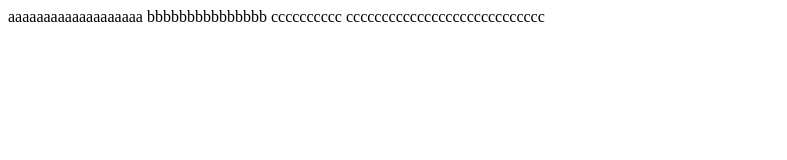
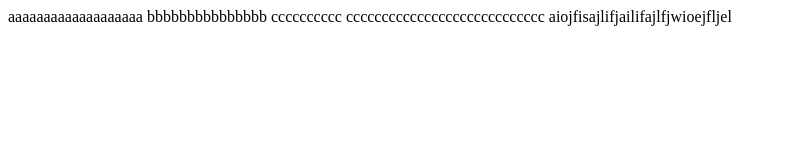
Before and after one commit to RyanHsieh8256/test2, a plain HTML site: page index.html in a window 1280 px wide. Shown: the whole page, without its empty margins (0-787 px from the left). Drawn offline with Linux system fonts and the light colour scheme.

Commit message:
no message

```diff
--- a/index.html
+++ b/index.html
@@ -11,5 +11,7 @@
     bbbbbbbbbbbbbbb
     cccccccccc
     cccccccccccccccccccccccccccc
-</body>
+
+
+    aiojfisajlifjailifajlfjwioejfljel
 </html>
```
